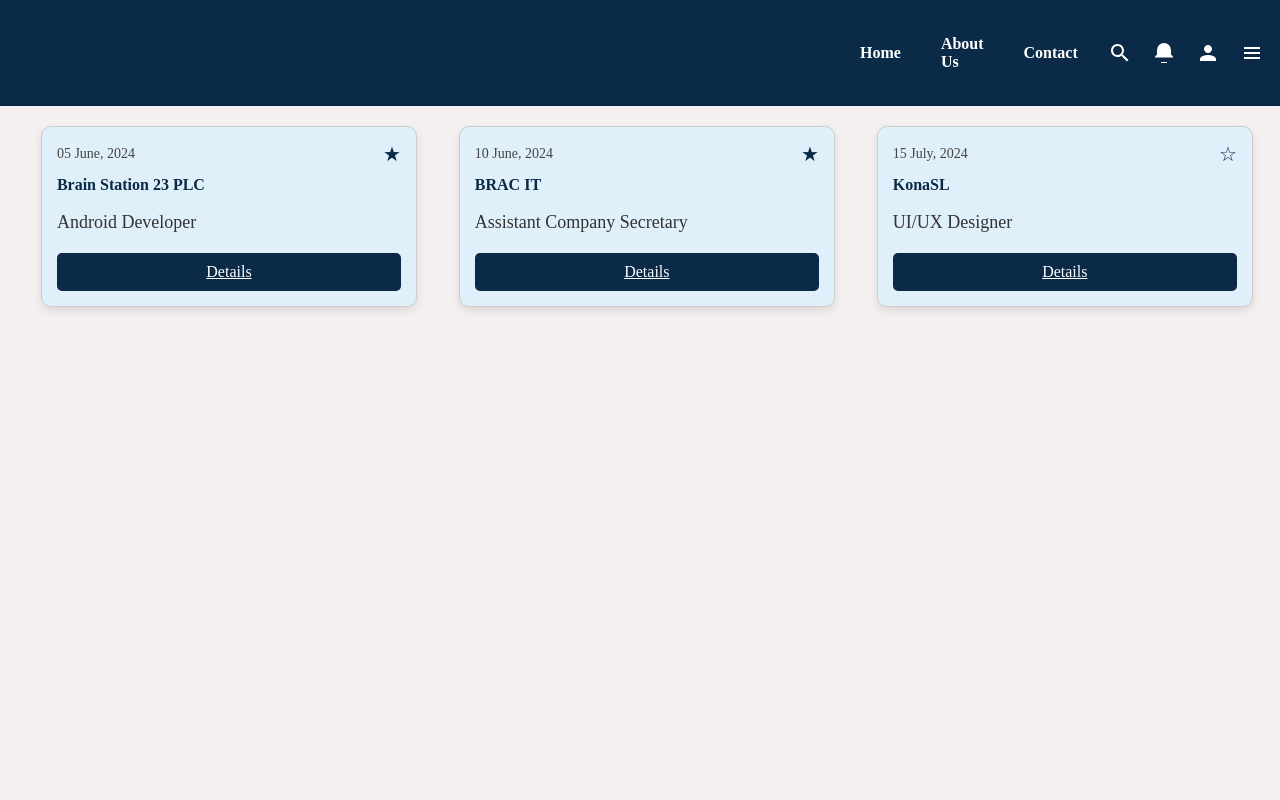
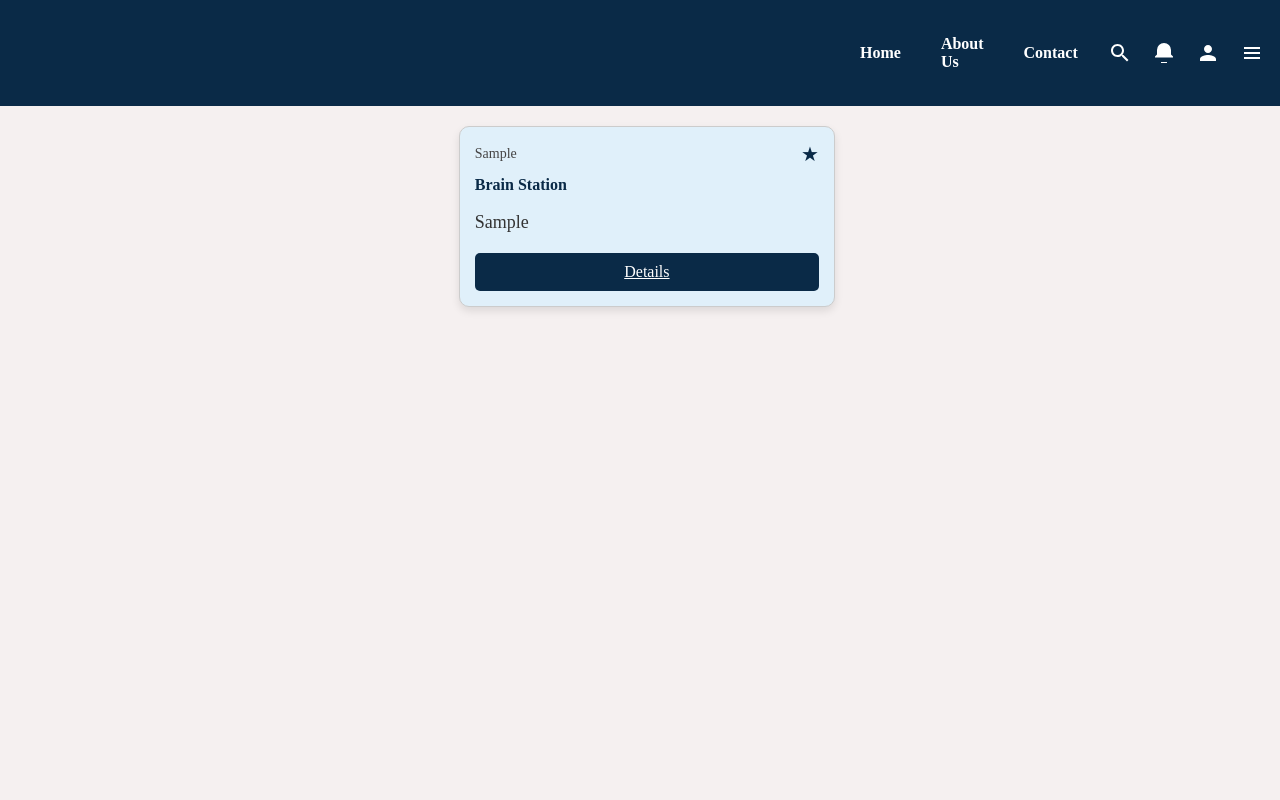
Before and after one commit to makmodol1173/TechJobHub, a Django app: template templates/recommend-job.html in a window 1280 px wide. Run offline with Django 5.2, Linux system fonts and the light colour scheme; the template is opened without the code that fills it: most values are stand-ins (such as "Sample title", 1, 10 or a date in 2020).

Commit message:
recommend job successfully

```diff
--- a/templates/recommend-job.html
+++ b/templates/recommend-job.html
@@ -68,41 +68,21 @@
             </div>
 
             <div class="job-cards-section">
+                {% if jobs %} {% for job in jobs %}
                 <div class="job-card">
                     <div class="job-card-header">
-                        <span class="date">05 June, 2024</span>
+                        <span class="date">{{job.4}}</span>
                         <span class="bookmark-icon">&#9733;</span>
                     </div>
                     <div class="job-card-body">
-                        <span class="company-name">Brain Station 23 PLC</span><br><br>
-                        <span class="job-title">Android Developer</span>
+                        <span class="company-name">Brain Station</span><br><br>
+                        <span class="job-title">{{job.1}}</span>
                     </div>
-                    <a href="/job-posts" class="details-button" >Details</a>
+                    <a href="/job-posts/{{ job.0 }}" class="details-button" >Details</a>
                 </div>
-
-                <div class="job-card">
-                    <div class="job-card-header">
-                        <span class="date">10 June, 2024</span>
-                        <span class="bookmark-icon">&#9733;</span>
-                    </div>
-                    <div class="job-card-body">
-                        <span class="company-name">BRAC IT</span><br><br>
-                        <span class="job-title">Assistant Company Secretary</span>
-                    </div>
-                    <a href="#" class="details-button" >Details</a>
-                </div>
-
-                <div class="job-card">
-                    <div class="job-card-header">
-                        <span class="date">15 July, 2024</span>
-                        <span class="bookmark-icon">&#9734;</span>
-                    </div>
-                    <div class="job-card-body">
-                        <span class="company-name">KonaSL</span><br><br>
-                        <span class="job-title">UI/UX Designer</span>
-                    </div>
-                    <a href="#" class="details-button" >Details</a>
-                </div>
+                {% endfor %} {% else %}
+                    <p>No job posts available.</p>
+                {% endif %}
             </div>
 
         </div>
```
Also changed, not shown: app/recommend-job/views.py (+4 -5 lines).
